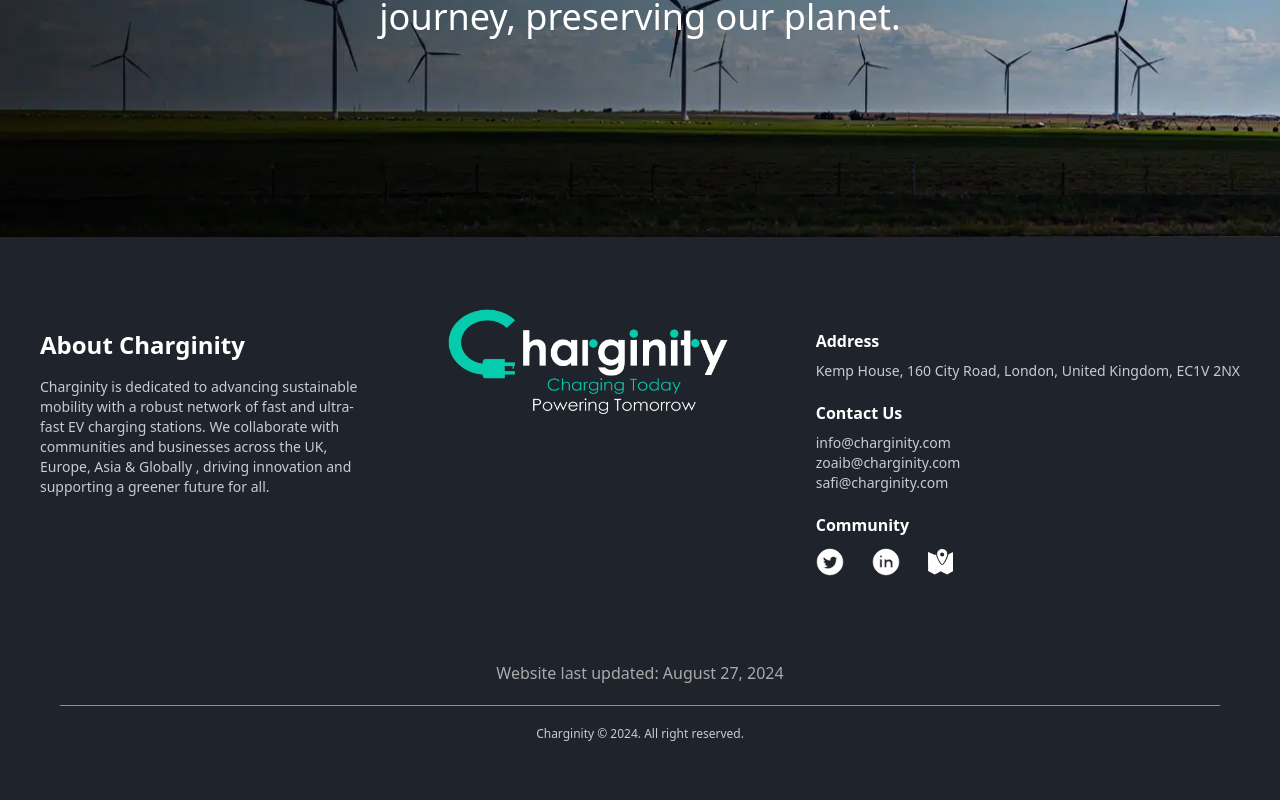
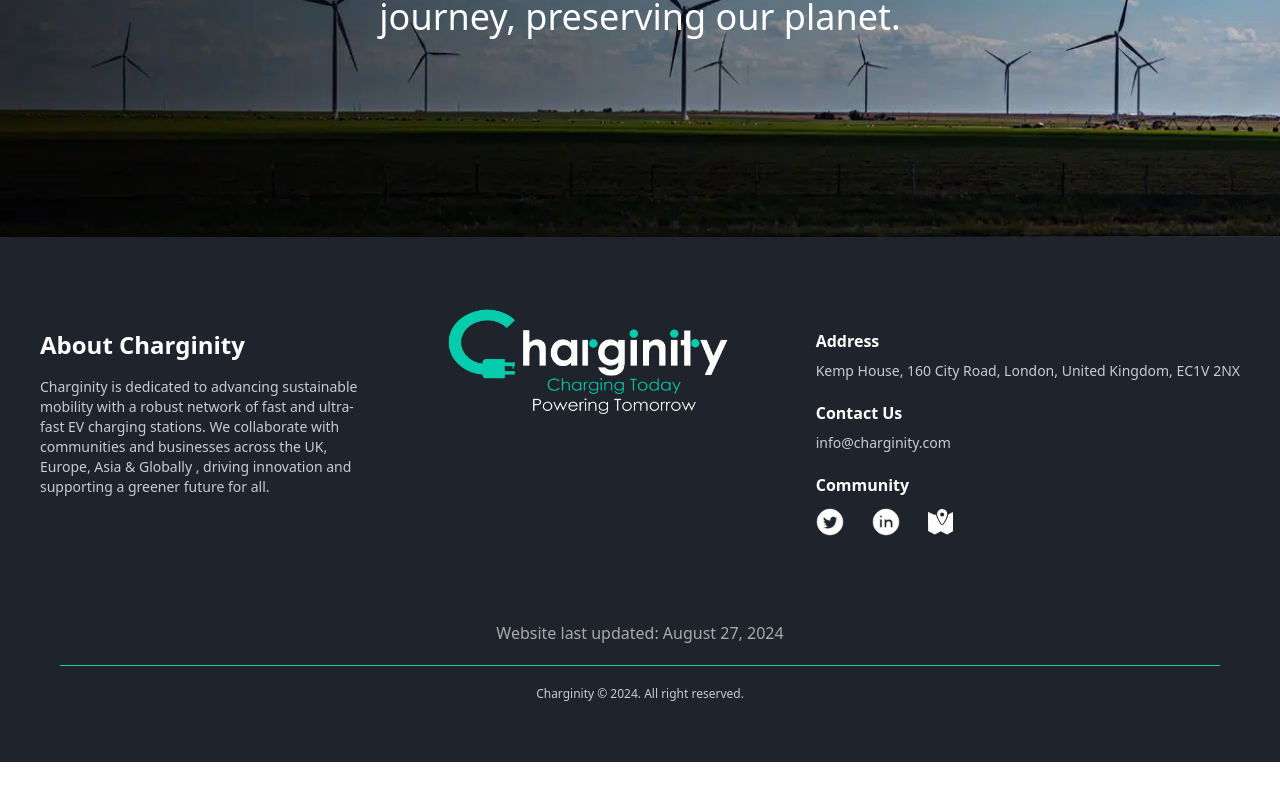
Before and after one commit to GhazanfarGw/Charginty, a React (Create React App) app: page / in a window 1280 px wide. Shown: the part 4641-5441 px from the top of the page. After the commit the page ends 5403 px from the top, so only its background shows below. Built offline with nearby package versions, Linux system fonts and the light colour scheme.

Commit message:
Update Footer.jsx

```diff
--- a/src/header&footer&loader/Footer.jsx
+++ b/src/header&footer&loader/Footer.jsx
@@ -38,12 +38,6 @@ const Footer = () => {
                             </h1>
                             <p className='text-sm text-[#C3CDD3] text-left md:justify-center pt-2'>
                                 info@charginity.com
-                            </p>
-                            <p className='text-sm text-[#C3CDD3] text-left md:justify-center'>
-                                zoaib@charginity.com
-                            </p>
-                            <p className='text-sm text-[#C3CDD3] text-left md:justify-center'>
-                                safi@charginity.com
                             </p>
                         </div>
                         <h1 className='text-white text-base text-left md:justify-center font-semibold md:pt-5 pt-5'>
```
